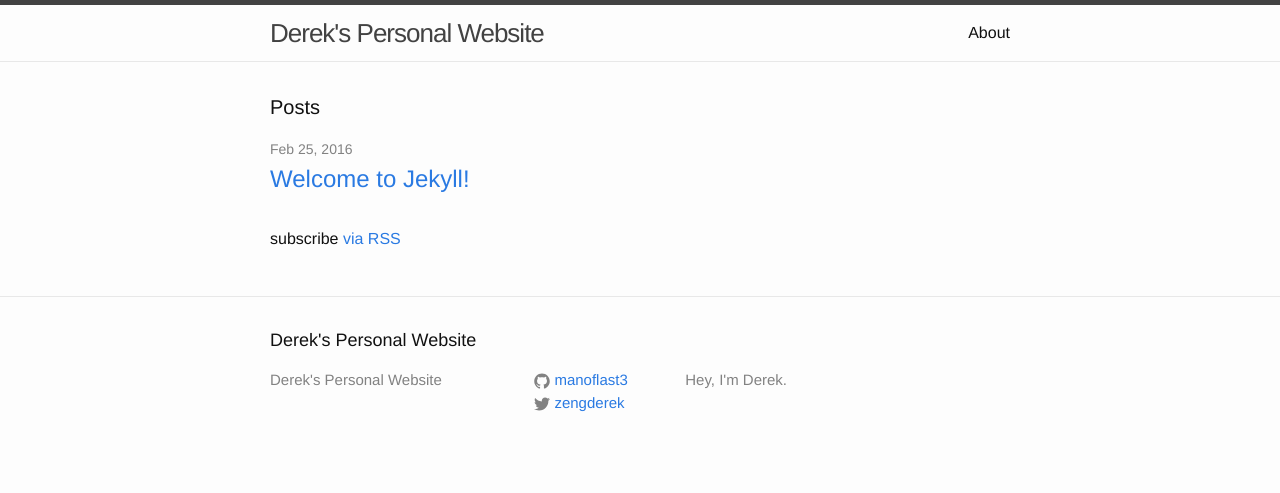
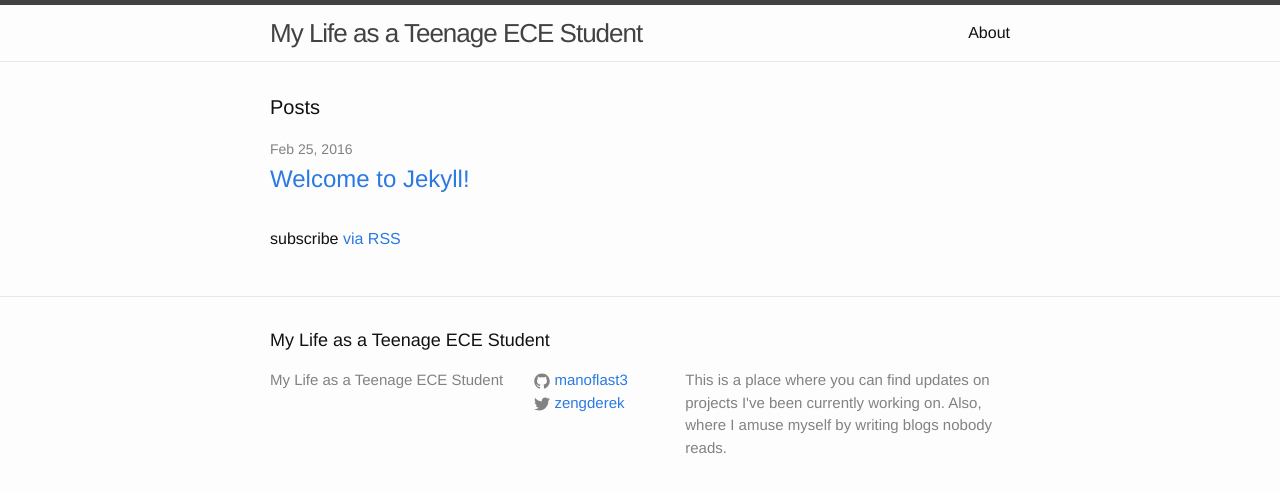
Before and after one commit to Manoflast3/manoflast3.github.io, a Jekyll site: the page built from index.html, in a window 1280 px wide. Shown: the top 493 px of the page. Built offline with Jekyll 4.4.1, drawn with Linux system fonts in a browser that asks for light colours.

```diff
--- a/_config.yml
+++ b/_config.yml
@@ -6,10 +6,12 @@
 # 'jekyll serve'. If you change this file, please restart the server process.
 
 # Site settings
-title: Derek's Personal Website
+title: My Life as a Teenage ECE Student
 mail: zengzhuoxi@gmail.com
 description: > # this means to ignore newlines until "baseurl:"
-        Hey, I'm Derek.
+        This is a place where you can find updates on projects
+        I've been currently working on.
+        Also, where I amuse myself by writing blogs nobody reads.
 baseurl: "" # the subpath of your site, e.g. /blog
 url: "http://manoflast3.github.io" # the base hostname & protocol for your site
 twitter_username: zengderek
```
